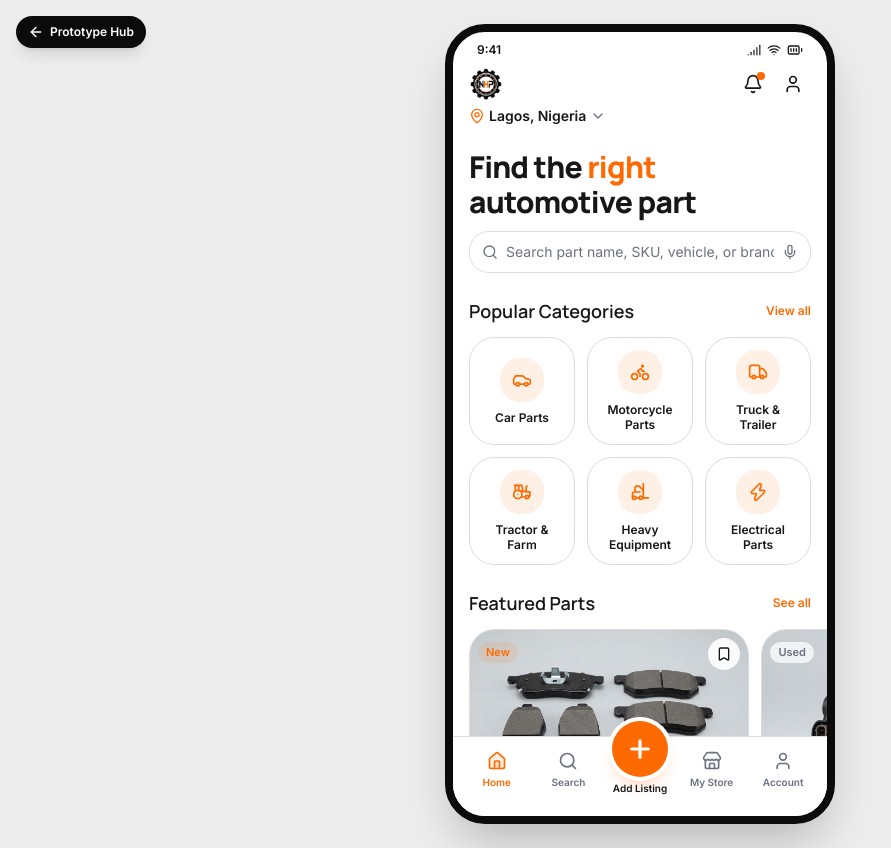
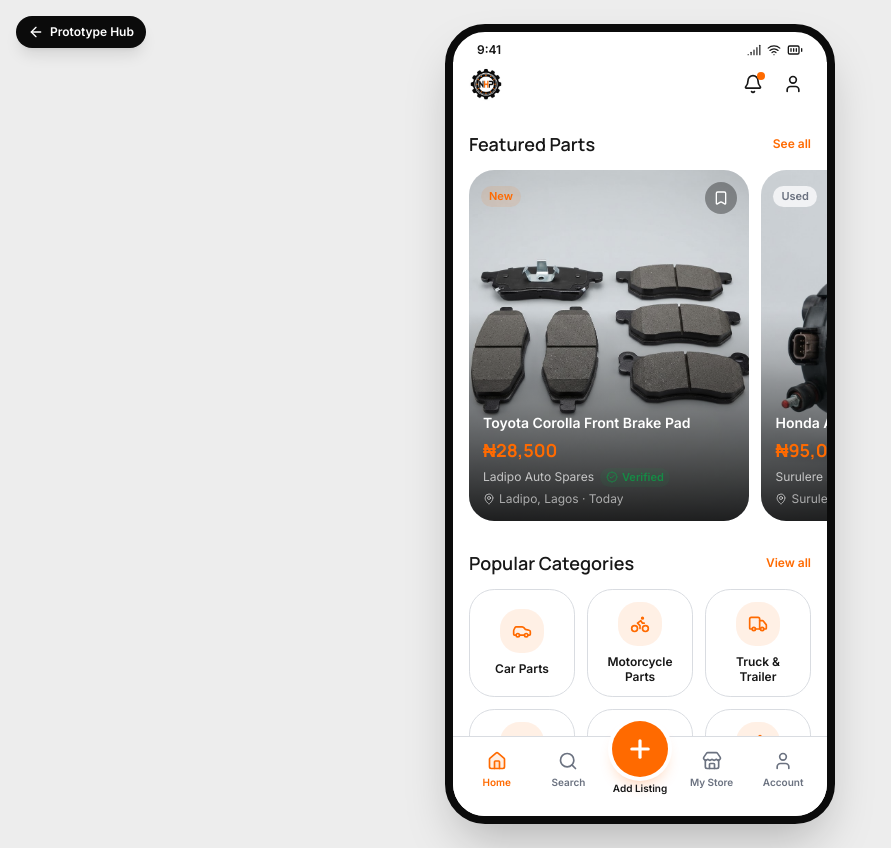
Before and after one commit to royaldev1004/naija-hub-parts-design, a Next.js app: page /mobile/home in a window 1280 px wide. Shown: the whole page, without its empty margins (0-891 px from the left). Built offline with nearby package versions, Linux system fonts and the light colour scheme.

Commit message:
feat: add notifications and profile links in dashboard, update home page layout
Co-authored-by: Royal Dev <269332745+royaldev1004@users.noreply.github.com>

```diff
--- a/app/mobile/dashboard/page.tsx
+++ b/app/mobile/dashboard/page.tsx
@@ -1,6 +1,7 @@
 import Link from 'next/link'
 import {
   Bell,
+  User,
   PlusCircle,
   ListChecks,
   Store,
@@ -43,10 +44,23 @@ export default function DashboardScreen() {
               <VerifiedBadge compact className="bg-success/20" />
             </div>
           </div>
-          <button className="relative inline-flex size-9 items-center justify-center rounded-full bg-white/10">
-            <Bell className="size-5" />
-            <span className="absolute right-2 top-2 size-2 rounded-full bg-orange" />
-          </button>
+          <div className="flex items-center gap-2">
+            <Link
+              href="/mobile/notifications"
+              aria-label="Notifications"
+              className="relative inline-flex size-9 items-center justify-center rounded-full bg-white/10 text-white transition-colors hover:bg-white/20"
+            >
+              <Bell className="size-5" />
+              <span className="absolute right-2 top-2 size-2 rounded-full bg-orange" />
+            </Link>
+            <Link
+              href="/mobile/account"
+              aria-label="Your profile"
+              className="inline-flex size-9 items-center justify-center overflow-hidden rounded-full bg-white/10 text-white transition-colors hover:bg-white/20"
+            >
+              <User className="size-5" />
+            </Link>
+          </div>
         </div>
 
         {/* Subscription card */}
--- a/app/mobile/home/page.tsx
+++ b/app/mobile/home/page.tsx
@@ -1,12 +1,11 @@
 import Link from 'next/link'
-import { ChevronDown, MapPin, Bell, User } from 'lucide-react'
+import { Bell, User } from 'lucide-react'
 import { Logo } from '@/components/brand/logo'
 import { PhoneShell } from '@/components/mobile/phone-shell'
 import { DragScrollRow } from '@/components/mobile/drag-scroll-row'
 import { ProductCard } from '@/components/brand/product-card'
 import { StoreCard } from '@/components/brand/store-card'
 import { CategoryCard, SectionHeader } from '@/components/brand/ui-bits'
-import { SearchBar } from '@/components/brand/ui-bits'
 import { categories, products, stores } from '@/lib/data'
 
 export default function HomeScreen() {
@@ -33,22 +32,19 @@ export default function HomeScreen() {
             </Link>
           </div>
         </div>
-        <button className="mt-1 inline-flex items-center gap-1 text-sm font-semibold text-foreground">
-          <MapPin className="size-4 text-orange" />
-          Lagos, Nigeria
-          <ChevronDown className="size-4 text-muted-foreground" />
-        </button>
       </header>
 
-      <div className="space-y-6 px-4 pb-6 pt-2">
-        {/* Hero */}
+      <div className="space-y-6 px-4 pb-6 pt-4">
+        {/* Featured — horizontal scroll */}
         <div>
-          <h1 className="text-balance font-heading text-3xl font-extrabold leading-[1.15] tracking-tight text-foreground">
-            Find the <span className="text-orange">right</span> automotive part
-          </h1>
-          <Link href="/mobile/search" className="mt-3 block">
-            <SearchBar />
-          </Link>
+          <SectionHeader title="Featured Parts" href="/mobile/search" />
+          <DragScrollRow className="-mr-4 mt-3 pr-4">
+            {products.slice(0, 4).map((p) => (
+              <div key={p.id} className="w-[82%] shrink-0 snap-start">
+                <ProductCard product={p} href={`/mobile/product/${p.id}`} layout="overlay" />
+              </div>
+            ))}
+          </DragScrollRow>
         </div>
 
         {/* Categories */}
@@ -59,18 +55,6 @@ export default function HomeScreen() {
               <CategoryCard key={c.id} label={c.label} icon={c.icon} href="/mobile/search" compact />
             ))}
           </div>
-        </div>
-
-        {/* Featured — horizontal scroll */}
-        <div>
-          <SectionHeader title="Featured Parts" href="/mobile/search" />
-          <DragScrollRow className="-mr-4 mt-3 pr-4">
-            {products.slice(0, 4).map((p) => (
-              <div key={p.id} className="w-[82%] shrink-0 snap-start">
-                <ProductCard product={p} href={`/mobile/product/${p.id}`} />
-              </div>
-            ))}
-          </DragScrollRow>
         </div>
 
         {/* Recently added */}
--- a/components/brand/product-card.tsx
+++ b/components/brand/product-card.tsx
@@ -16,9 +16,59 @@ export function ProductCard({
 }: {
   product: Product
   href: string
-  layout?: 'grid' | 'list'
+  layout?: 'grid' | 'list' | 'overlay'
 }) {
   const [saved, setSaved] = useState(false)
+
+  if (layout === 'overlay') {
+    return (
+      <div className="group relative aspect-[4/5] overflow-hidden rounded-2xl bg-muted">
+        <Link href={href} className="absolute inset-0">
+          <Image
+            src={product.image || '/placeholder.svg'}
+            alt={product.name}
+            fill
+            className="object-cover transition-transform duration-300 group-hover:scale-105"
+          />
+          {/* Dark gradient scrim so overlaid text stays legible over the photo */}
+          <span className="absolute inset-x-0 bottom-0 h-3/5 bg-gradient-to-t from-black/85 via-black/45 to-transparent" />
+        </Link>
+
+        <span className="absolute left-3 top-3">
+          <ConditionBadge condition={product.condition} />
+        </span>
+        <button
+          type="button"
+          onClick={(e) => {
+            e.preventDefault()
+            setSaved((v) => !v)
+          }}
+          aria-label={saved ? 'Remove from saved' : 'Save product'}
+          className="absolute right-3 top-3 inline-flex size-8 items-center justify-center rounded-full bg-black/35 text-white backdrop-blur transition-colors hover:bg-black/55"
+        >
+          <Bookmark className={cn('size-4', saved && 'fill-orange text-orange')} />
+        </button>
+
+        {/* Info overlaid on the lower, dimmed area of the image */}
+        <div className="pointer-events-none absolute inset-x-0 bottom-0 p-3.5">
+          <Link href={href} className="pointer-events-auto line-clamp-2 text-sm font-semibold leading-snug text-white">
+            {product.name}
+          </Link>
+          <p className="mt-1 font-heading text-lg font-bold text-orange">{formatNaira(product.price)}</p>
+          <div className="mt-1 flex items-center gap-1.5 text-xs text-white/70">
+            <span className="truncate">{product.storeName}</span>
+            {product.verified && <VerifiedBadge compact />}
+          </div>
+          <div className="mt-1 flex items-center gap-1 text-xs text-white/60">
+            <MapPin className="size-3" />
+            <span className="truncate">
+              {product.location} · {product.postedLabel}
+            </span>
+          </div>
+        </div>
+      </div>
+    )
+  }
 
   if (layout === 'list') {
     return (
```
